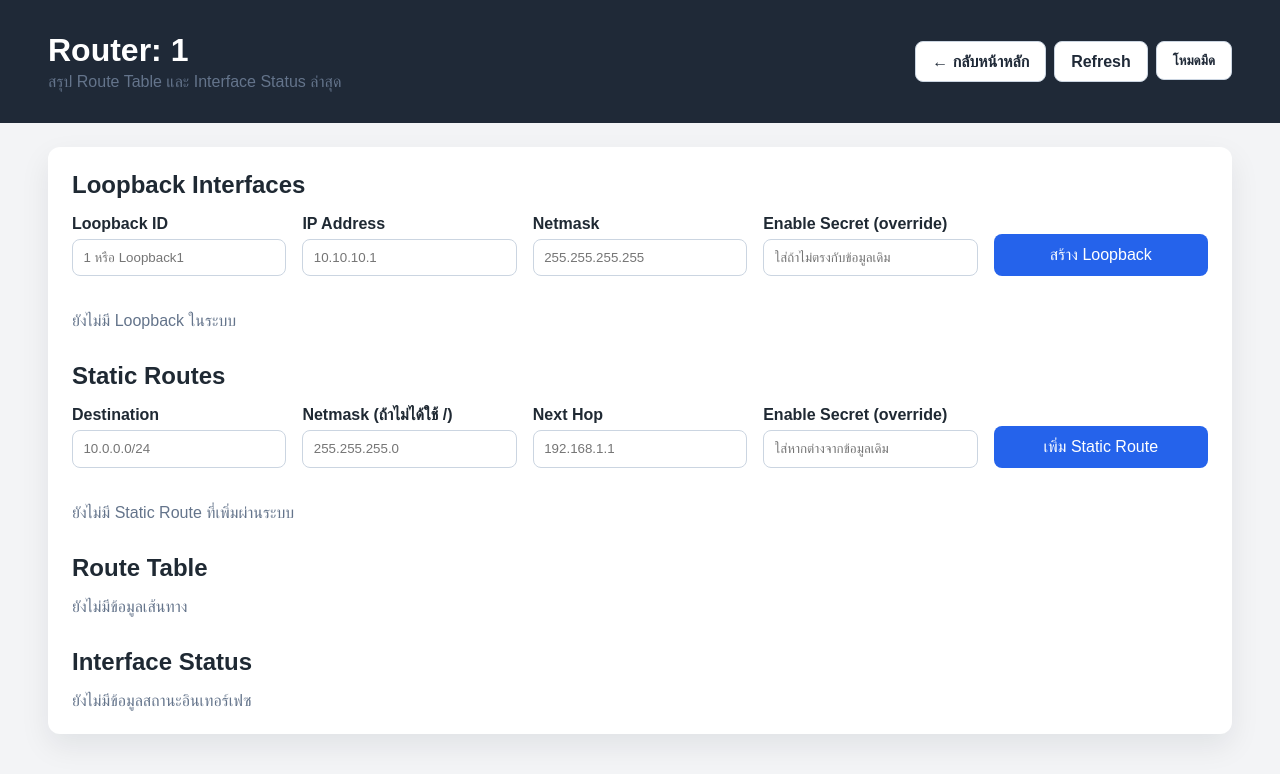
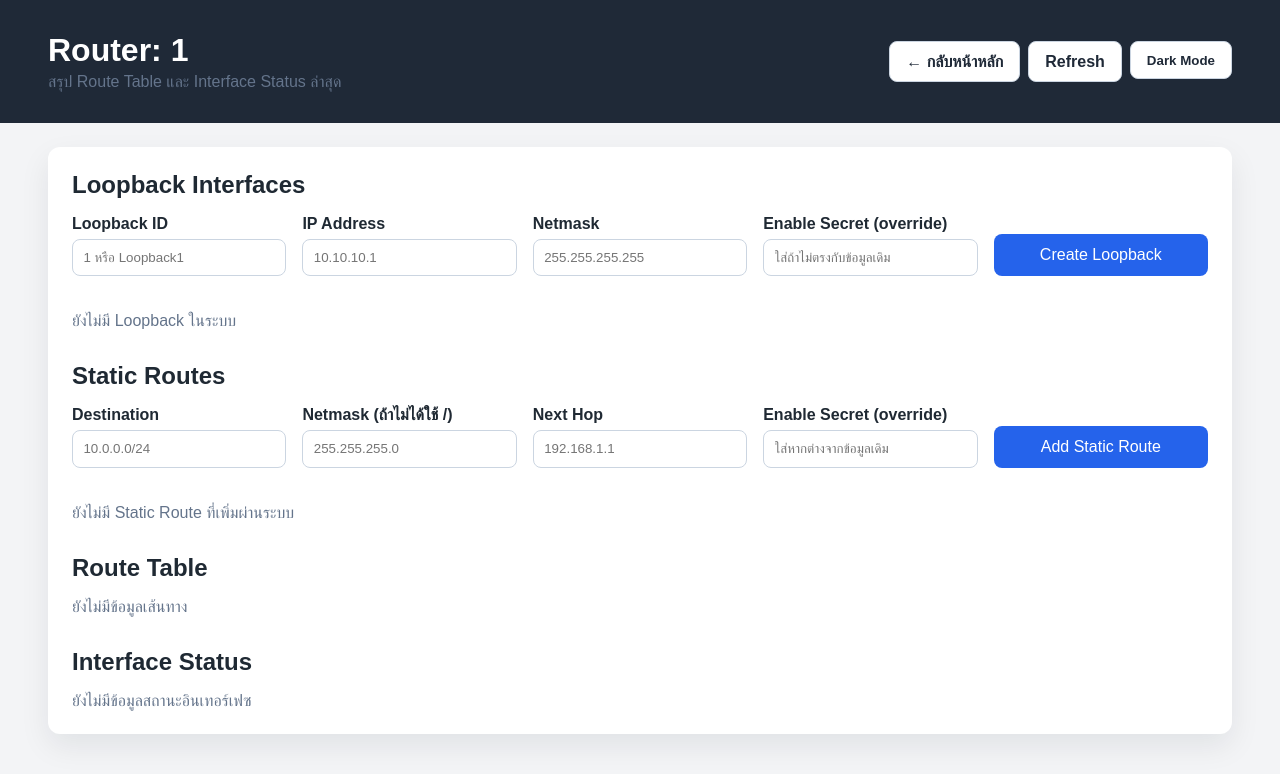
Before and after one commit to chalatphon/ipafianl, a Flask app: page /router/1 in a window 1280 px wide. Shown: the top 774 px of the page. Run offline with Flask 3, Linux system fonts and the light colour scheme; data that the repository does not hold is empty.

Commit message:
Update button labels for theme toggle and form actions to English

```diff
--- a/web/templates/index.html
+++ b/web/templates/index.html
@@ -13,7 +13,7 @@
         </div>
         <div class="header-actions">
             <form action="{{ url_for('toggle_theme') }}" method="POST">
-                <button type="submit" class="btn-secondary">{{ 'โหมดสว่าง' if theme == 'dark' else 'โหมดมืด' }}</button>
+                <button type="submit" class="btn-secondary">{{ 'Light Mode' if theme == 'dark' else 'Dark Mode' }}</button>
             </form>
         </div>
     </header>
@@ -47,7 +47,7 @@
                 <span>Enable Secret (optional)</span>
                 <input name="secret" type="password" placeholder="ถ้าแตกต่างจาก password" />
             </label>
-            <button type="submit" class="btn-primary">บันทึก</button>
+            <button type="submit" class="btn-primary">Save</button>
         </form>
         <p class="hint">ระบบจะตรวจสอบคำสั่ง `show ip route` และ `show mac address-table` เพื่อแยกประเภทอุปกรณ์ให้เอง</p>
     </section>
--- a/web/templates/router.html
+++ b/web/templates/router.html
@@ -15,7 +15,7 @@
             <a href="/" class="btn-secondary">← กลับหน้าหลัก</a>
             <a href="{{ url_for('router_detail', ip=router_ip) }}" class="btn-secondary">Refresh</a>
             <form action="{{ url_for('toggle_theme') }}" method="POST">
-                <button type="submit" class="btn-secondary">{{ 'โหมดสว่าง' if theme == 'dark' else 'โหมดมืด' }}</button>
+                <button type="submit" class="btn-secondary">{{ 'Light Mode' if theme == 'dark' else 'Dark Mode' }}</button>
             </form>
         </div>
     </header>
@@ -51,7 +51,7 @@
                         <span>Enable Secret (override)</span>
                         <input name="loopback_secret" type="password" placeholder="ใส่ถ้าไม่ตรงกับข้อมูลเดิม" />
                     </label>
-                    <button type="submit" class="btn-primary">สร้าง Loopback</button>
+                    <button type="submit" class="btn-primary">Create Loopback</button>
                 </form>
 
                 {% if loopbacks %}
@@ -124,7 +124,7 @@
                         <span>Enable Secret (override)</span>
                         <input name="route_secret" type="password" placeholder="ใส่หากต่างจากข้อมูลเดิม" />
                     </label>
-                    <button type="submit" class="btn-primary">เพิ่ม Static Route</button>
+                    <button type="submit" class="btn-primary">Add Static Route</button>
                 </form>
 
                 {% if static_routes %}
--- a/web/templates/switch.html
+++ b/web/templates/switch.html
@@ -15,7 +15,7 @@
             <a href="/" class="btn-secondary">← กลับหน้าหลัก</a>
             <a href="{{ url_for('switch_detail', ip=switch_ip) }}" class="btn-secondary">Refresh</a>
             <form action="{{ url_for('toggle_theme') }}" method="POST">
-                <button type="submit" class="btn-secondary">{{ 'โหมดสว่าง' if theme == 'dark' else 'โหมดมืด' }}</button>
+                <button type="submit" class="btn-secondary">{{ 'Light Mode' if theme == 'dark' else 'Dark Mode' }}</button>
             </form>
         </div>
     </header>
@@ -53,7 +53,7 @@
                 <span>Enable Secret (override)</span>
                 <input name="vlan_secret" type="password" placeholder="ใส่หากต่างจากข้อมูลเดิม" />
             </label>
-            <button type="submit" class="btn-primary">สร้าง VLAN</button>
+            <button type="submit" class="btn-primary">Create VLAN</button>
         </form>
 
         {% if vlans %}
```
